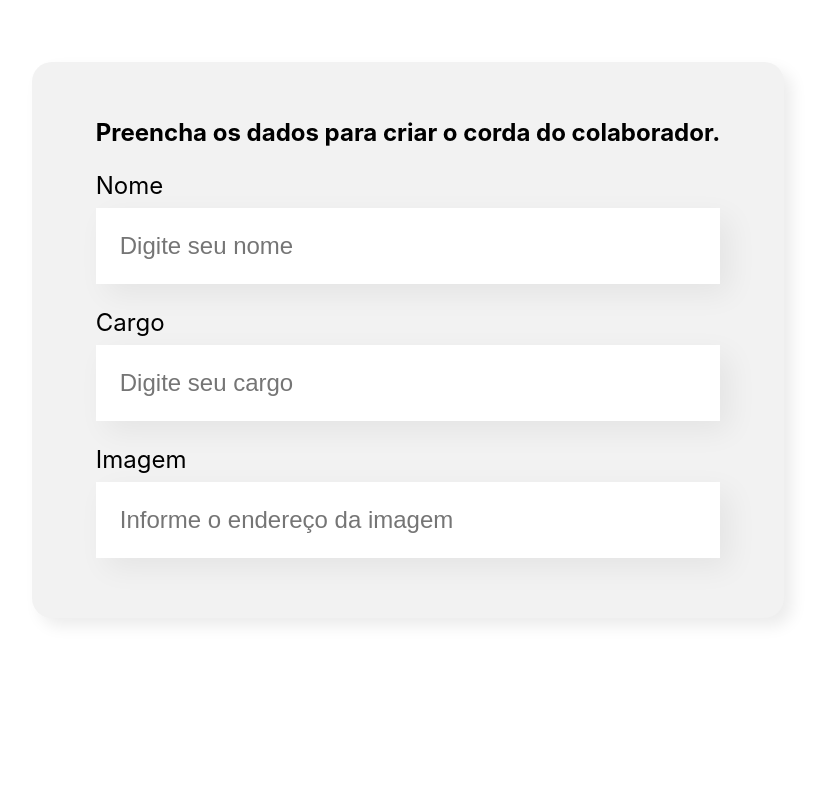
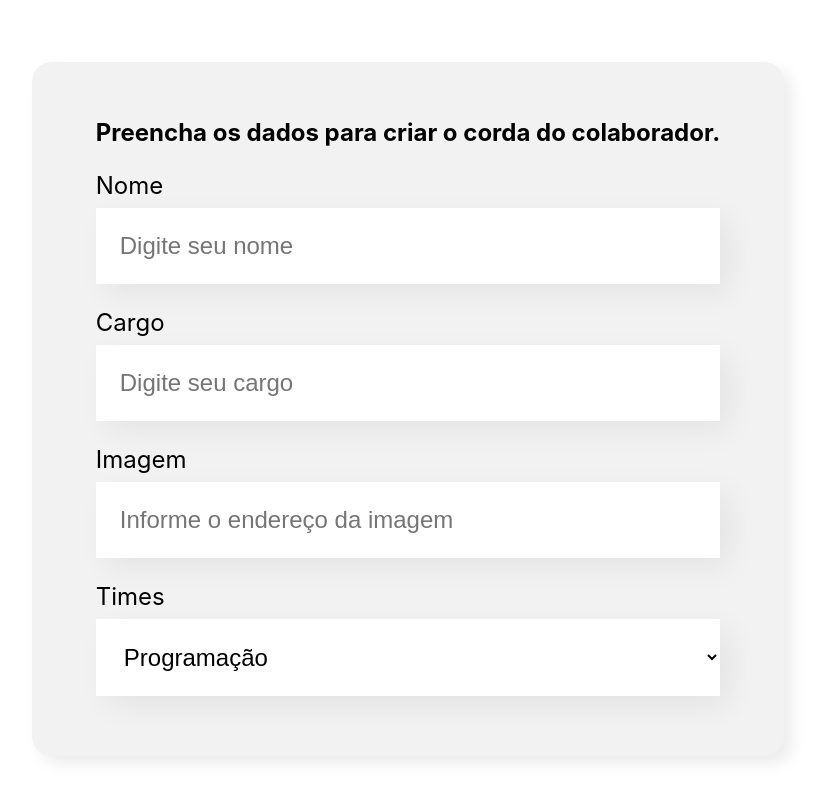
Before and after one commit to PomboObeso/organo-reactJS, a React (Create React App) app: page / in a window 1280 px wide. Shown: the part 516-1316 px from the top of the page, without its empty margins (232-1052 px from the left). Before the commit the page ends 1214 px from the top, so only its background shows below. Built offline with nearby package versions, Linux system fonts and the light colour scheme.

Commit message:
implementacao do selection

```diff
--- a/src/components/CampoTexto/index.js
+++ b/src/components/CampoTexto/index.js
@@ -4,7 +4,7 @@
     return (
         <div className="campo-texto">
             <label>{props.label}</label>
-            <input placeholder={props.placeholder}/>
+            <input placeholder={props.placeholder} required/>
         </div>
     )
 }
--- a/src/components/Formulario/index.js
+++ b/src/components/Formulario/index.js
@@ -1,7 +1,18 @@
 import CampoTexto from '../CampoTexto';
+import ListaSuspensa from '../ListaSuspensa';
 import './Formulario.css';
 
 const Formulario = () => {
+
+    const times = [
+        'Programação',
+        'Front-End',
+        'Data Science',
+        'DevOps',
+        'UX e Design',
+        'Inovação e Gestão'
+    ]
+
     return (
         <section className='formulario'>
             <form>
@@ -9,6 +20,7 @@
                 <CampoTexto label="Nome" placeholder="Digite seu nome" />
                 <CampoTexto label="Cargo" placeholder="Digite seu cargo" />
                 <CampoTexto label="Imagem" placeholder="Informe o endereço da imagem" />
+                <ListaSuspensa label="Times" itens={times}/>
             </form>
         </section>
     )
--- /dev/null
+++ b/src/components/ListaSuspensa/ListaSuspensa.css
@@ -0,0 +1,19 @@
+.lista-suspensa {
+    margin: 24px 0;
+}
+
+.lista-suspensa label {
+    display: block;
+    margin-bottom: 8px;
+    font-size: 24px;
+}
+
+.lista-suspensa select {
+    background-color: #fff;
+    box-shadow: 10px 10px 30px rgba(0, 0, 0, 0.06);
+    width: 100%;
+    border: none;
+    font-size: 24px;
+    padding: 24px;
+    box-sizing: border-box;
+}
--- /dev/null
+++ b/src/components/ListaSuspensa/index.js
@@ -0,0 +1,16 @@
+import './ListaSuspensa.css'
+
+const ListaSuspensa = (props) => {
+
+    console.log(props.itens)
+    return (
+        <div className='lista-suspensa'>
+            <label>{props.label}</label>
+            <select>
+                {props.itens.map(item => <option key={item}>{item}</option>)}
+            </select>
+        </div>
+    )
+}
+
+export default ListaSuspensa;
```
